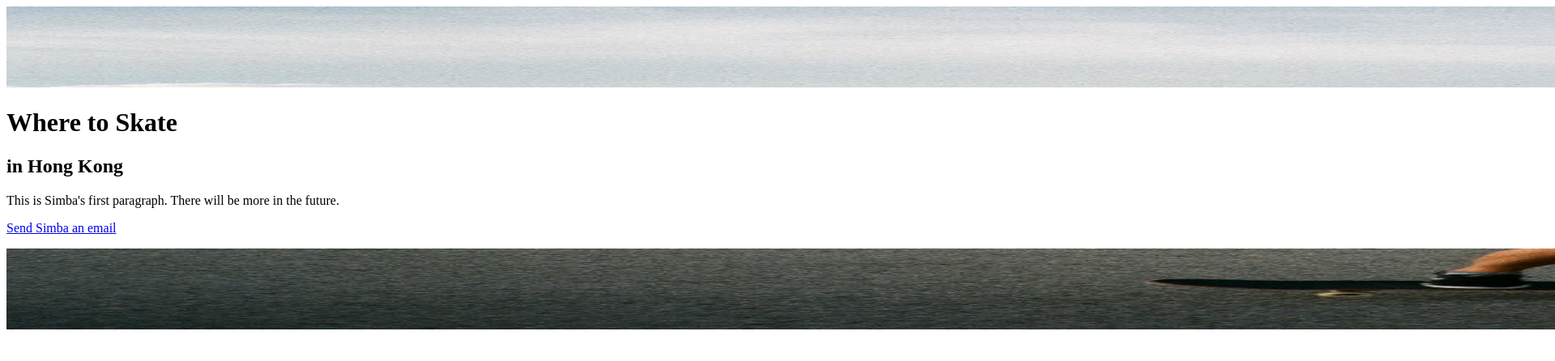
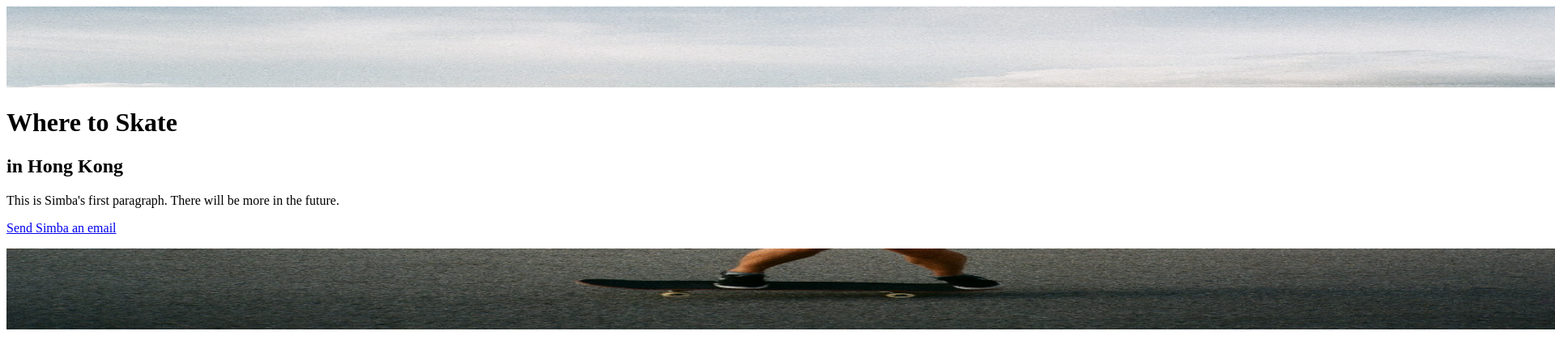
Before and after one commit to ohsimbasu/ohsimbasu.github.io, a plain HTML site: page index.html in a window 1280 px wide. Shown: the top 446 px of the page at 81% size, 1920 px wide, since content can reach past the window. Drawn offline with Linux system fonts and the light colour scheme.

Commit message:
Update index.html

```diff
--- a/index.html
+++ b/index.html
@@ -6,12 +6,14 @@
 </head>
 
 <body>
-<img src="banner1.jpg" alt="https://ohsimbasu.github.io/" width="4000" height="100">
+<img src="banner1.jpg" alt="https://ohsimbasu.github.io/" width="2000" height="100">
  <h1>Where to Skate</h1>
  <h2>in Hong Kong</h2>
   <p>This is Simba's first paragraph. There will be more in the future.</p>
-
   <p><a href="mailto:ohsimbasu@gmail.com">Send Simba an email</a></p>
-<img src="banner2.jpg" alt="https://ohsimbasu.github.io/" width="4000" height="100">
+  <p></p>
+  <p></p>
+  <p></p>
+<img src="banner2.jpg" alt="https://ohsimbasu.github.io/" width="2000" height="100">
 </body>
 </html>
```
